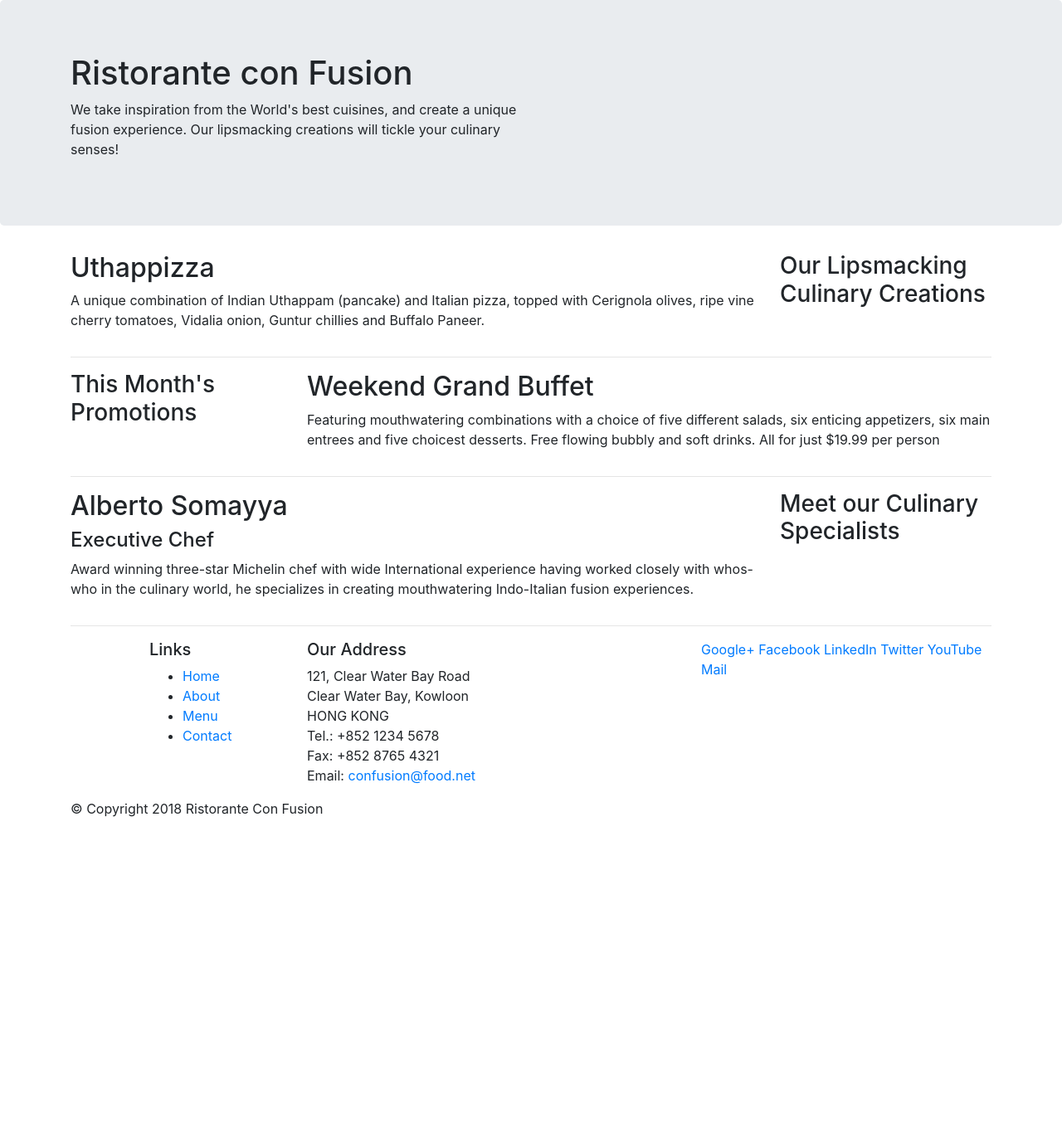
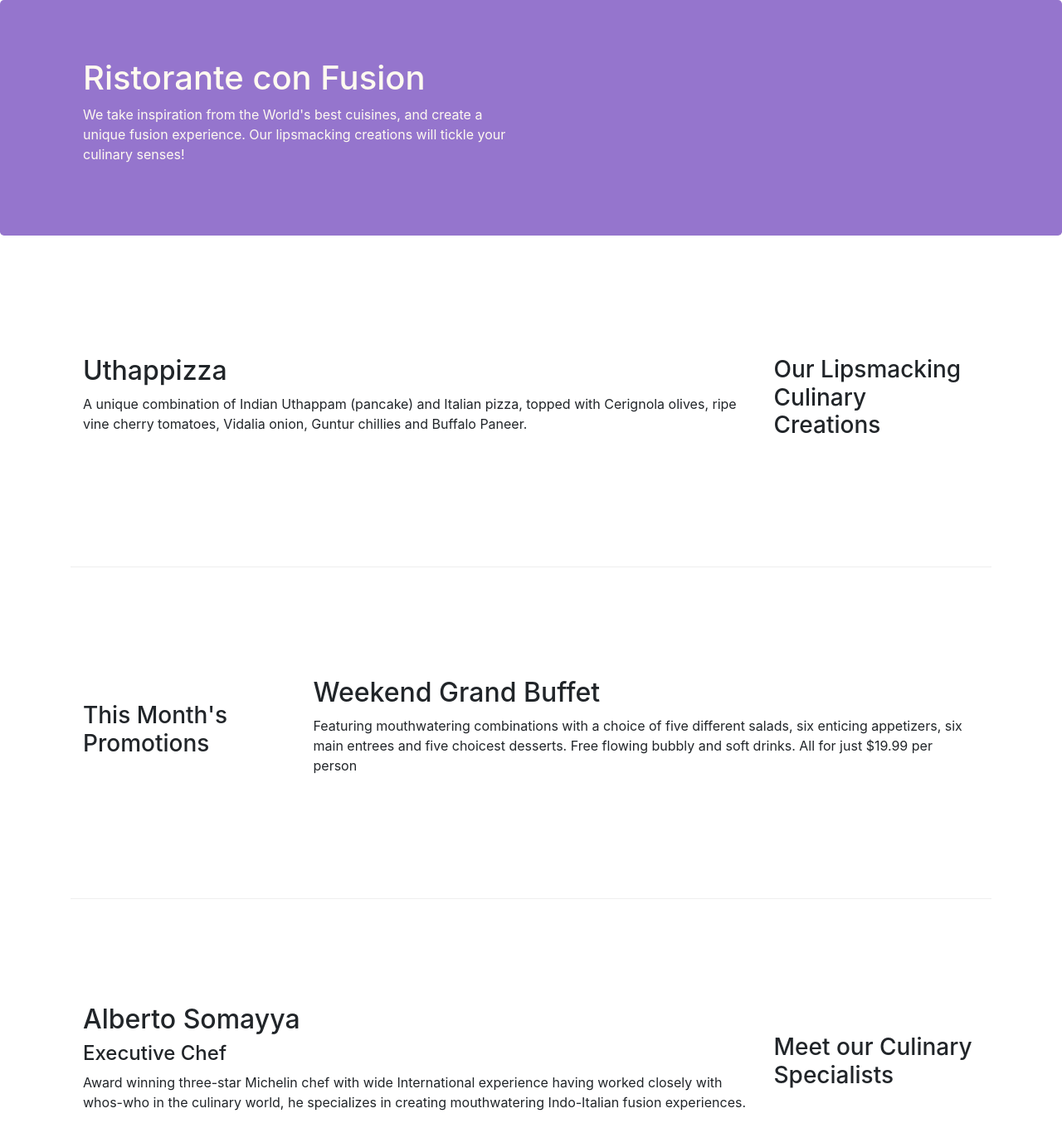
Before and after one commit to ssseru/coursera_bootstrap4_confusion, a website: page index.html in a window 1280 px wide. Shown: the top 1360 px of the page at 83% size. Before the commit the page ends 1003 px from the top, so only its background shows below. Drawn offline with nearby package versions, Linux system fonts and the light colour scheme.

Commit message:
Bootstrap Grid Part-2

```diff
--- /dev/null
+++ b/css/styles.css
@@ -0,0 +1,30 @@
+.row-header {
+    margin: 0px auto;
+    padding: 0px auto;
+}
+
+.row-content {
+    margin: 0px auto;
+    padding: 50px 0px 50px 0px;
+    border-bottom: 1px ridge;
+    min-height: 400px;
+}
+
+.footer {
+    background-color: #D1C4e9;
+    margin: 0px auto;
+    padding: 20px 0px 20px 0px;
+}
+
+.jumbotron {
+    margin:0px auto;
+    background: #9575cd;
+    padding: 70px 30px 70px 30px;
+    color: floralwhite;
+}
+
+.address {
+    font-size: 80%;
+    margin: 0px;
+    color: #0f0f0f;
+}
--- a/index.html
+++ b/index.html
@@ -1,23 +1,28 @@
 <!DOCTYPE html>
 <html lang="en">
   <head>
+    <!--  Required meta tags  -->
     <meta charset="utf-8" />
     <meta
       name="viewport"
       content="width=device-width,initial-scale=1,shrink-to-fit=no"
     />
     <meta http-equiv="x-ua-compatible" content="ie=edge" />
+    <!--  Bootstrap CSS  -->
     <link
       rel="stylesheet"
       href="node_modules/bootstrap/dist/css/bootstrap.min.css"
     />
+
+    <!--  CSS  -->
+    <link rel="stylesheet" href="./css/styles.css" />
     <title>Ristorante Con Fusion</title>
   </head>
 
   <body>
     <header class="jumbotron">
       <div class="container">
-        <div class="row">
+        <div class="row row-header">
           <div class="col-12 col-sm-6">
             <h1>Ristorante con Fusion</h1>
             <p>
@@ -26,14 +31,13 @@
               your culinary senses!
             </p>
           </div>
-          <div class="col-12 col-sm">
-          </div>
+          <div class="col-12 col-sm"></div>
         </div>
       </div>
     </header>
 
     <div class="container">
-      <div class="row">
+      <div class="row row-content align-items-center">
         <div class="col-12 col-sm-4 order-sm-last col-md-3">
           <h3>Our Lipsmacking Culinary Creations</h3>
         </div>
@@ -46,9 +50,8 @@
           </p>
         </div>
       </div>
-      <hr />
 
-      <div class="row">
+      <div class="row row-content align-items-center">
         <div class="col-12 col-sm-4 order-sm-first col-md-3">
           <h3>This Month's Promotions</h3>
         </div>
@@ -62,9 +65,8 @@
           </p>
         </div>
       </div>
-      <hr />
 
-      <div class="row">
+      <div class="row row-content align-items-center">
         <div class="col-12 col-sm-4 col-md-3 order-sm-last">
           <h3>Meet our Culinary Specialists</h3>
         </div>
@@ -79,15 +81,14 @@
           </p>
         </div>
       </div>
-      <hr />
     </div>
 
-    <footer >
+    <footer class="footer">
       <div class="container">
         <div class="row">
           <div class="col-4 offset-1 col-sm-2">
             <h5>Links</h5>
-            <ul>
+            <ul class="list-unstyled">
               <li><a href="#">Home</a></li>
               <li><a href="#">About</a></li>
               <li><a href="#">Menu</a></li>
@@ -105,8 +106,8 @@
               Email: <a href="mailto:confusion@food.net">confusion@food.net</a>
             </address>
           </div>
-          <div class="col-12 col-sm-4">
-            <div>
+          <div class="col-12 col-sm-4 align-self-center">
+            <div class="text-center ">
               <a href="http://google.com/+">Google+</a>
               <a href="http://www.facebook.com/profile.php?id=">Facebook</a>
               <a href="http://www.linkedin.com/in/">LinkedIn</a>
@@ -116,8 +117,8 @@
             </div>
           </div>
         </div>
-        <div class="row">
-          <div class="col-auto">
+        <div class="row justify-content-center">
+          <div class="col-auto ">
             <p>© Copyright 2018 Ristorante Con Fusion</p>
           </div>
         </div>
```
